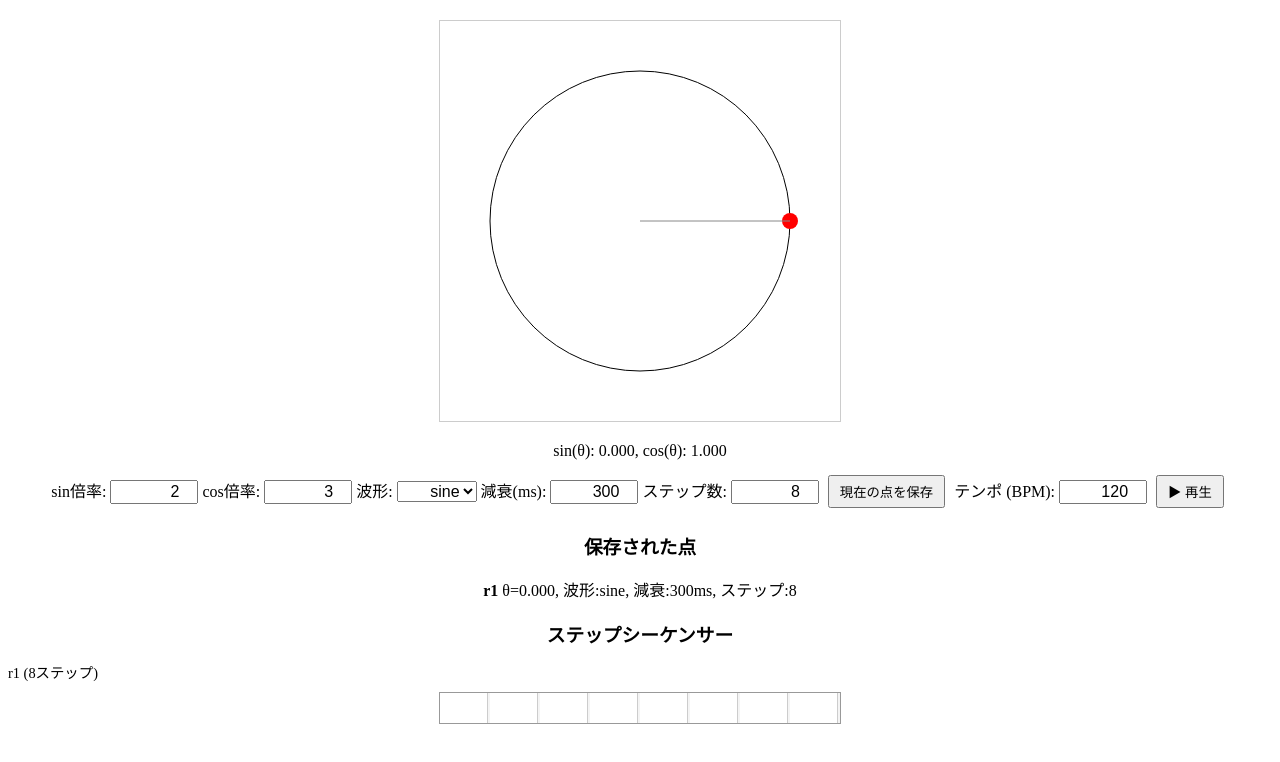
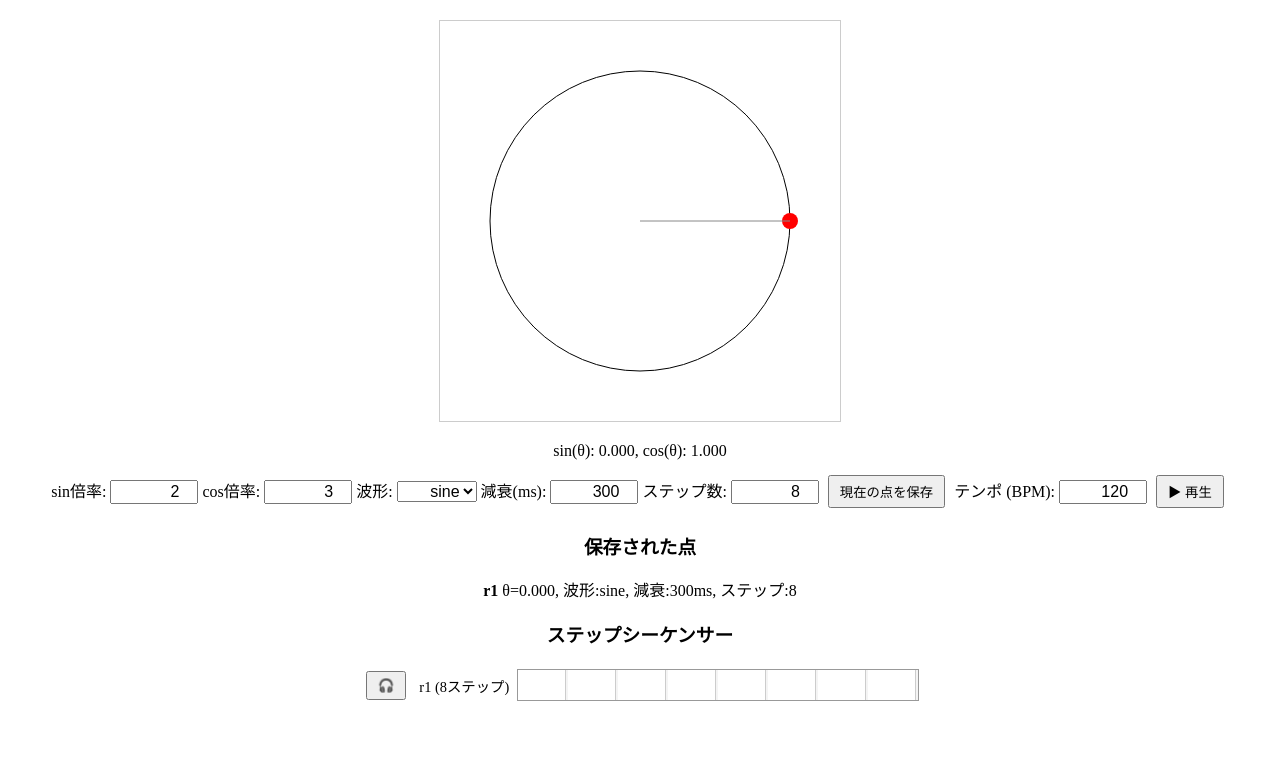
Before and after one commit to kallxign/sinseq, a plain HTML site: page index.html in a window 1280 px wide. Both pictures are taken after a click on the button "現在の点を保存". Drawn offline with Linux system fonts and the light colour scheme.

Commit message:
Update index.html

```diff
--- a/index.html
+++ b/index.html
@@ -127,6 +127,7 @@ function saveCurrentPoint() {
   const decay = parseFloat(document.getElementById("decayTime").value) || 300;
   const stepCount = parseInt(document.getElementById("stepCount").value) || 8;
   savedPoints.push({
+    solo: false,
     id,
     theta: angle,
     sinFreq: Math.abs(Math.sin(angle)) * baseFreq * sinMul,
@@ -165,8 +166,10 @@ function toggleSequencer() {
     const tempo = parseFloat(document.getElementById("tempo").value) || 120;
     const interval = 60000 / tempo / 4;
     seqInterval = setInterval(() => {
+      const soloTarget = savedPoints.find(p => p.solo);
       savedPoints.forEach(p => {
-        if (p.steps[p.currentStep]) playPoint(p);
+        const shouldPlay = !soloTarget || p === soloTarget;
+        if (shouldPlay && p.steps[p.currentStep]) playPoint(p);
         p.currentStep = (p.currentStep + 1) % p.stepCount;
       });
     }, interval);
@@ -186,15 +189,34 @@ function renderSavedPoints() {
 function renderSequencer() {
   const grid = document.getElementById("sequencerGrid");
   grid.innerHTML = "";
-  savedPoints.forEach(point => {
+  savedPoints.forEach((point, index) => {
+    const wrapper = document.createElement("div");
+    wrapper.style.display = "flex";
+    wrapper.style.alignItems = "center";
+    wrapper.style.justifyContent = "center";
+    wrapper.style.margin = "10px auto";
+
+    const soloBtn = document.createElement("button");
+    soloBtn.textContent = "🎧";
+    soloBtn.title = `Solo ${point.id}`;
+    soloBtn.onmousedown = () => point.solo = true;
+    soloBtn.onmouseup = () => point.solo = false;
+    soloBtn.onmouseleave = () => point.solo = false;
+
+    const label = document.createElement("div");
+    label.textContent = `${point.id} (${point.stepCount}ステップ)`;
+    label.style.textAlign = "left";
+    label.style.fontSize = "0.9em";
+    label.style.margin = "0 8px";
+
     const container = document.createElement("div");
     container.style.position = "relative";
-    container.style.margin = "10px auto";
     container.style.width = "400px";
     container.style.height = "30px";
     container.style.border = "1px solid #999";
     container.style.background = "#f4f4f4";
     container.title = point.id;
+
     const stepWidth = 400 / point.stepCount;
     for (let i = 0; i < point.stepCount; i++) {
       const step = document.createElement("div");
@@ -213,13 +235,11 @@ function renderSequencer() {
       };
       container.appendChild(step);
     }
-    const label = document.createElement("div");
-    label.textContent = `${point.id} (${point.stepCount}ステップ)`;
-    label.style.textAlign = "left";
-    label.style.fontSize = "0.9em";
-    label.style.marginTop = "-5px";
-    grid.appendChild(label);
-    grid.appendChild(container);
+
+    wrapper.appendChild(soloBtn);
+    wrapper.appendChild(label);
+    wrapper.appendChild(container);
+    grid.appendChild(wrapper);
   });
 }
 
```
